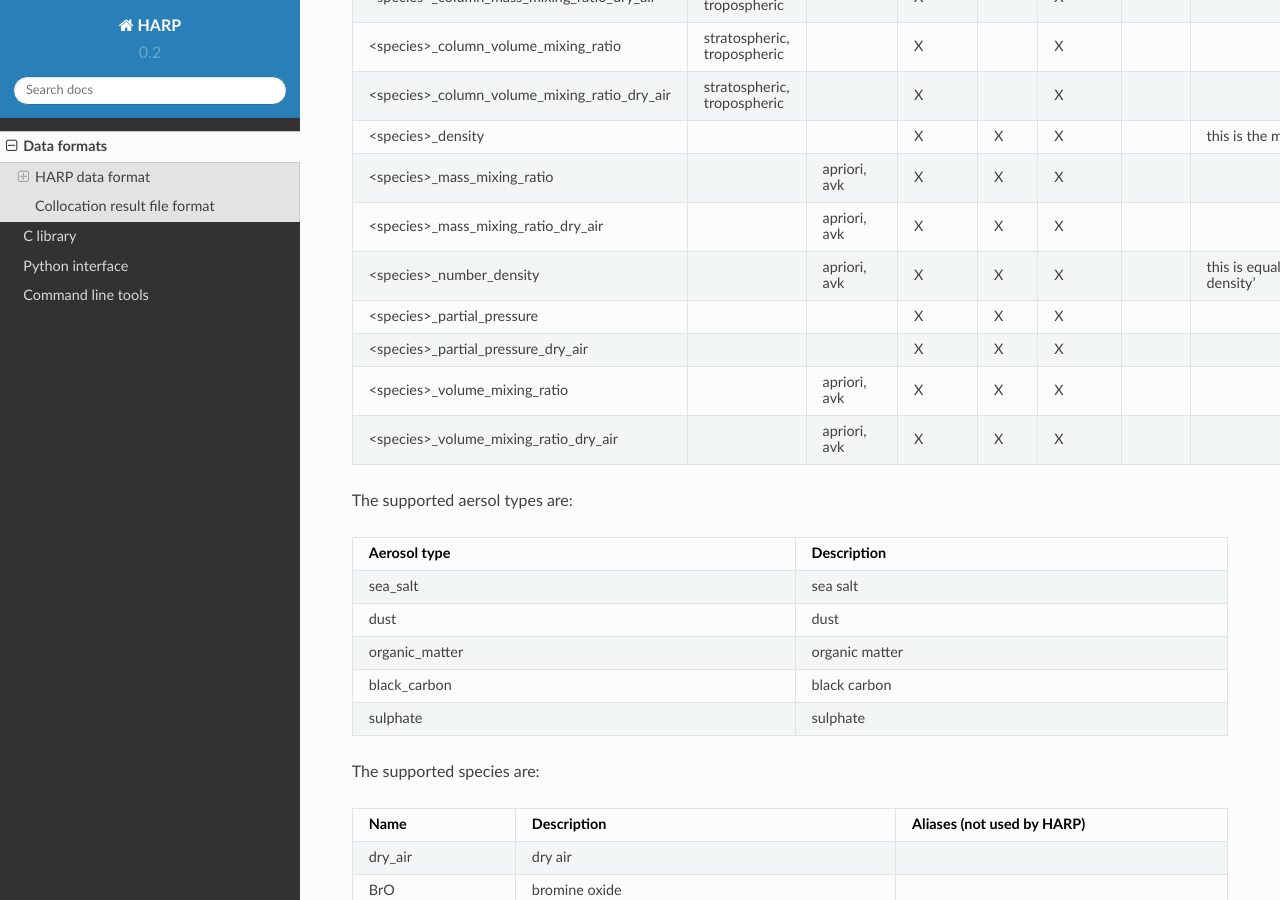
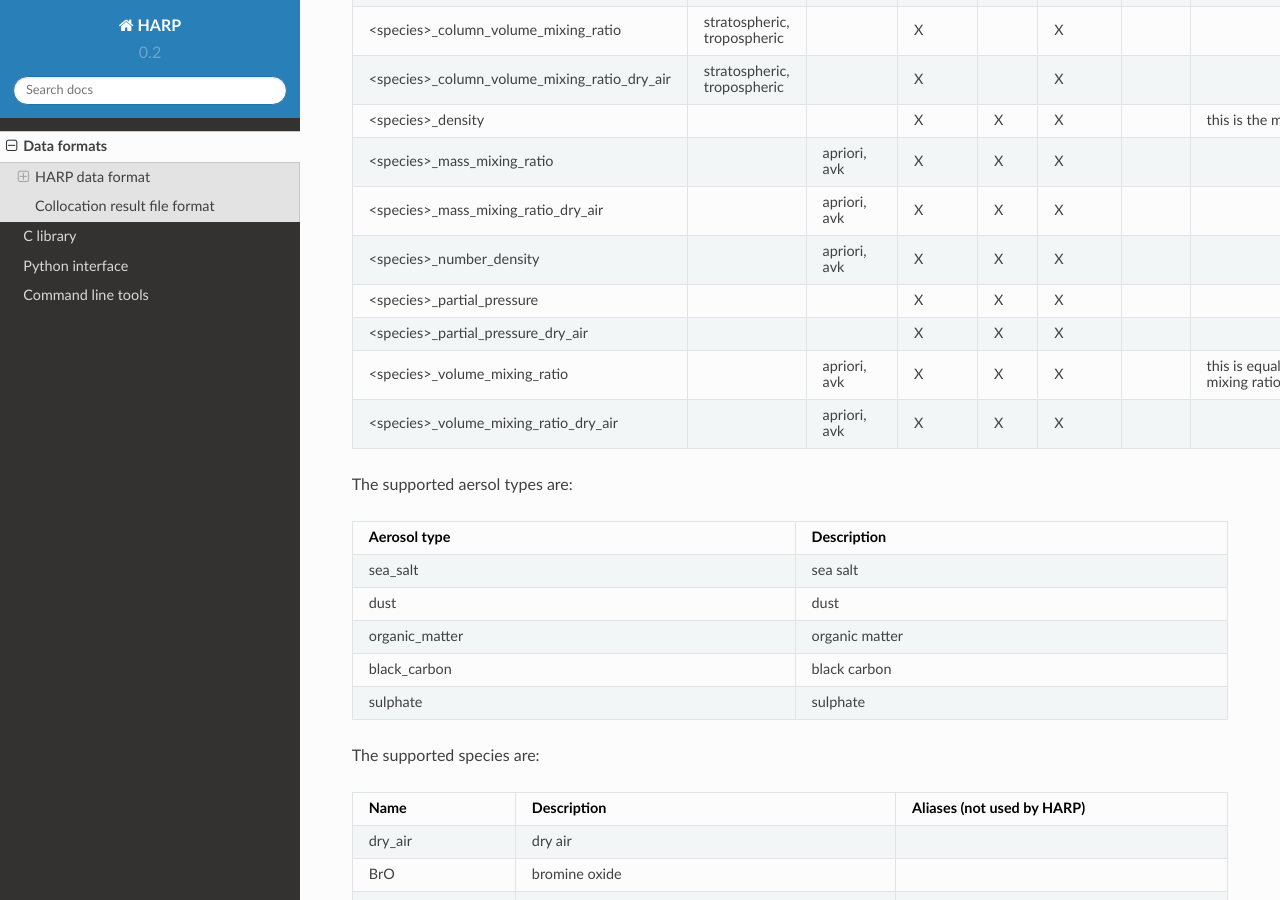
Before and after one commit to stcorp/harp, a Sphinx documentation site: the page built from doc/dataformats.rst, in a window 1280 px wide and 900 px high, scrolled down 7426 px. Built offline with Sphinx 7.4.7 and the Read the Docs theme 2.0.0, drawn with Linux system fonts in a browser that asks for light colours; pages that are not in the unit, such as notebooks, are missing from menus; some of the changed text lies outside the part shown.

Commit message:
Fix comment about number/volume being equal
The comment should have applied to the vmr and not to number densities.

```diff
--- a/doc/dataformats.rst
+++ b/doc/dataformats.rst
@@ -235,7 +235,7 @@
 longitude                                     instrument                      X            (lon)
 longitude_bounds                                                                           (lon)
 normalized_radiance                                                           X                    X
-number_density                                                                X       X    X             this is equal to 'volume density'
+number_density                                                                X       X    X
 pressure                                      surface                         X       X    X
 pressure_bounds                                                               X       X    X
 radiance                                                                      X                    X
@@ -278,10 +278,10 @@
 <species>_density                                                             X       X    X             this is the mass density
 <species>_mass_mixing_ratio                                   apriori, avk    X       X    X
 <species>_mass_mixing_ratio_dry_air                           apriori, avk    X       X    X
-<species>_number_density                                      apriori, avk    X       X    X             this is equal to 'volume density'
+<species>_number_density                                      apriori, avk    X       X    X
 <species>_partial_pressure                                                    X       X    X
 <species>_partial_pressure_dry_air                                            X       X    X
-<species>_volume_mixing_ratio                                 apriori, avk    X       X    X
+<species>_volume_mixing_ratio                                 apriori, avk    X       X    X             this is equal to 'number mixing ratio'
 <species>_volume_mixing_ratio_dry_air                         apriori, avk    X       X    X
 ============================================= =============== =============== ======= ==== ======= ===== =======================================================================
 
--- a/doc/html/dataformats.html
+++ b/doc/html/dataformats.html
@@ -715,7 +715,7 @@
 <td>X</td>
 <td>X</td>
 <td>&nbsp;</td>
-<td>this is equal to &#8216;volume density&#8217;</td>
+<td>&nbsp;</td>
 </tr>
 <tr class="row-odd"><td>pressure</td>
 <td>surface</td>
@@ -1032,7 +1032,7 @@
 <td>X</td>
 <td>X</td>
 <td>&nbsp;</td>
-<td>this is equal to &#8216;volume density&#8217;</td>
+<td>&nbsp;</td>
 </tr>
 <tr class="row-odd"><td>&lt;species&gt;_partial_pressure</td>
 <td>&nbsp;</td>
@@ -1059,7 +1059,7 @@
 <td>X</td>
 <td>X</td>
 <td>&nbsp;</td>
-<td>&nbsp;</td>
+<td>this is equal to &#8216;number mixing ratio&#8217;</td>
 </tr>
 <tr class="row-even"><td>&lt;species&gt;_volume_mixing_ratio_dry_air</td>
 <td>&nbsp;</td>
```
Also changed, not shown: doc/html/searchindex.js.
